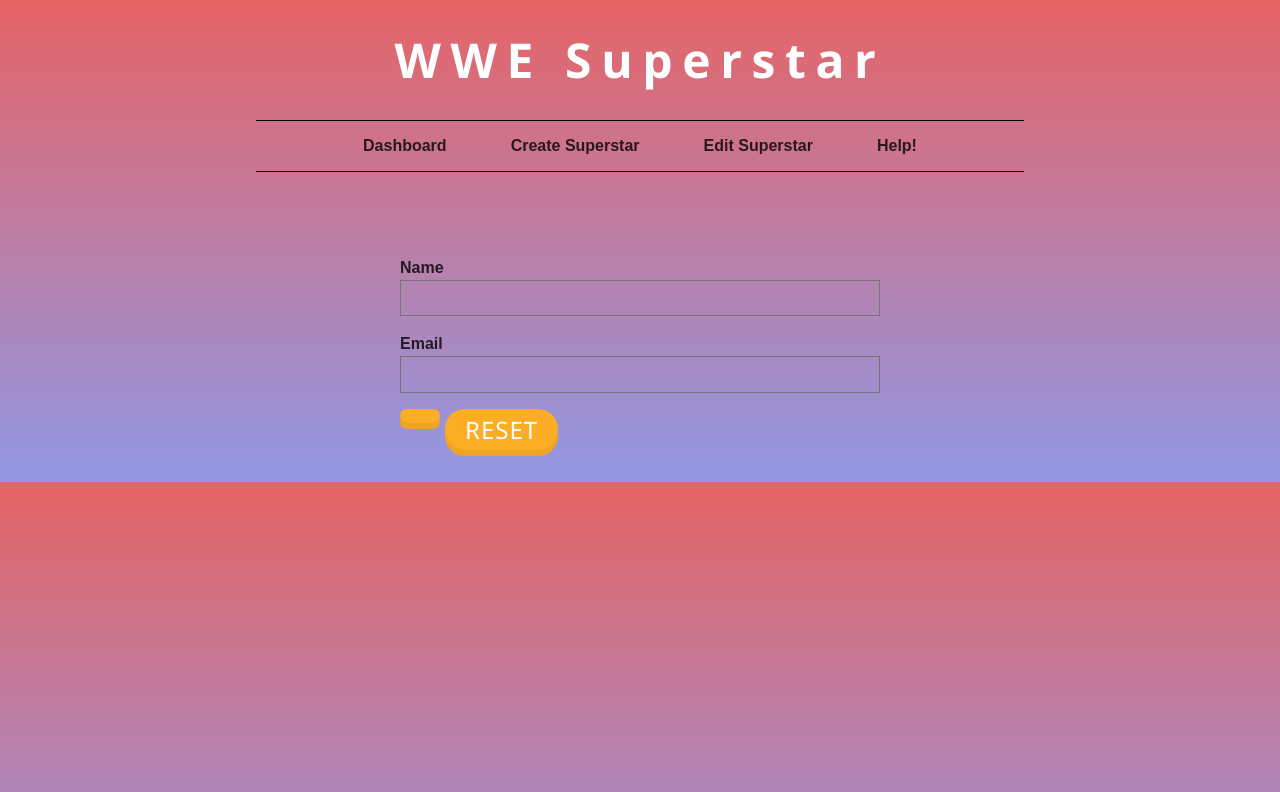
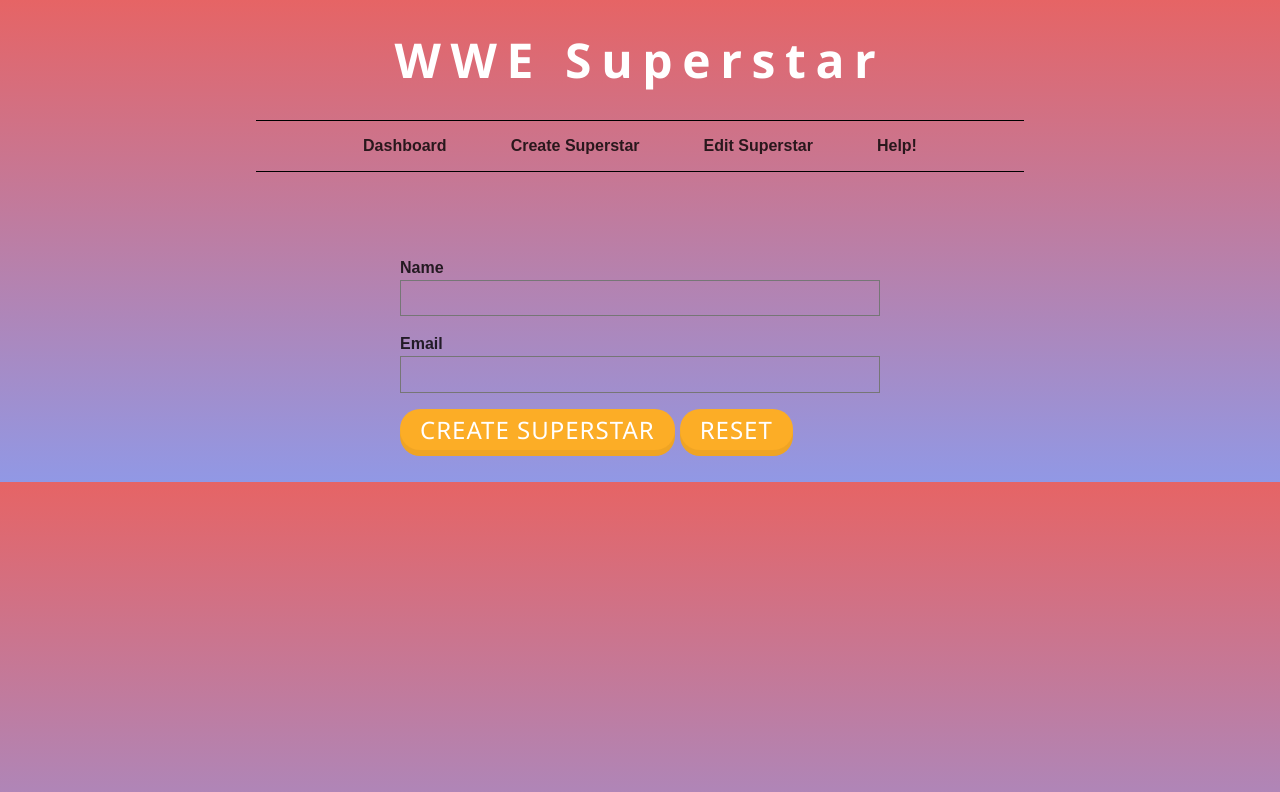
Before and after one commit to rebht78/wwestars, a React (Create React App) app: page /create in a window 1280 px wide. Shown: the top 792 px of the page. Built offline with nearby package versions, Linux system fonts and the light colour scheme.

Commit message:
Superstarform will have button text according to create or edit router

```diff
--- a/src/components/SuperstarForm.js
+++ b/src/components/SuperstarForm.js
@@ -23,6 +23,15 @@
         this.setState({email: event.target.value});
     };
     render() {
+        let buttonText = "";
+        if (this.props.location.pathname === "/create")
+        {
+            buttonText = "Create Superstar";
+        }
+        else
+        {
+            buttonText = "Edit Superstar";
+        }
         return (
             <div>
                 <div className="pa4 black-80">
@@ -38,7 +47,7 @@
                         </div>
 
                             <div className="updatebtn">
-                                <ActionButton btnType="submit" btnText={this.props.btnText}/>
+                                <ActionButton btnType="submit" btnText={buttonText}/>
                             </div>
                             <div>
                                 <ActionButton btnType="reset" btnText="Reset"/>
```
